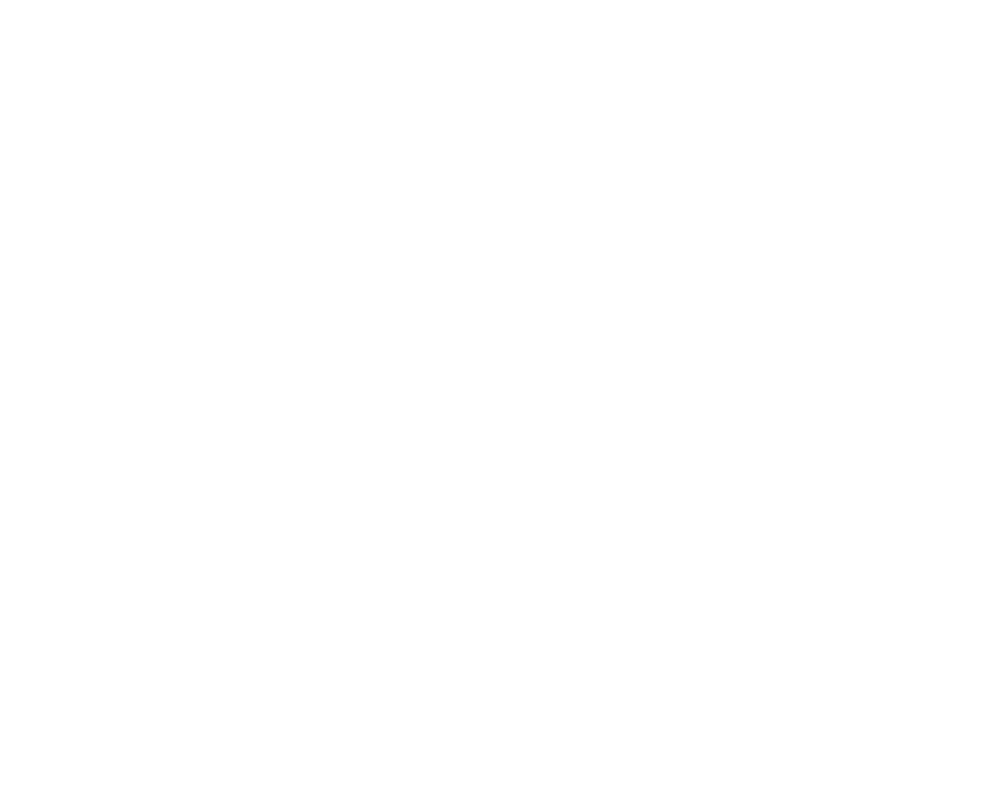
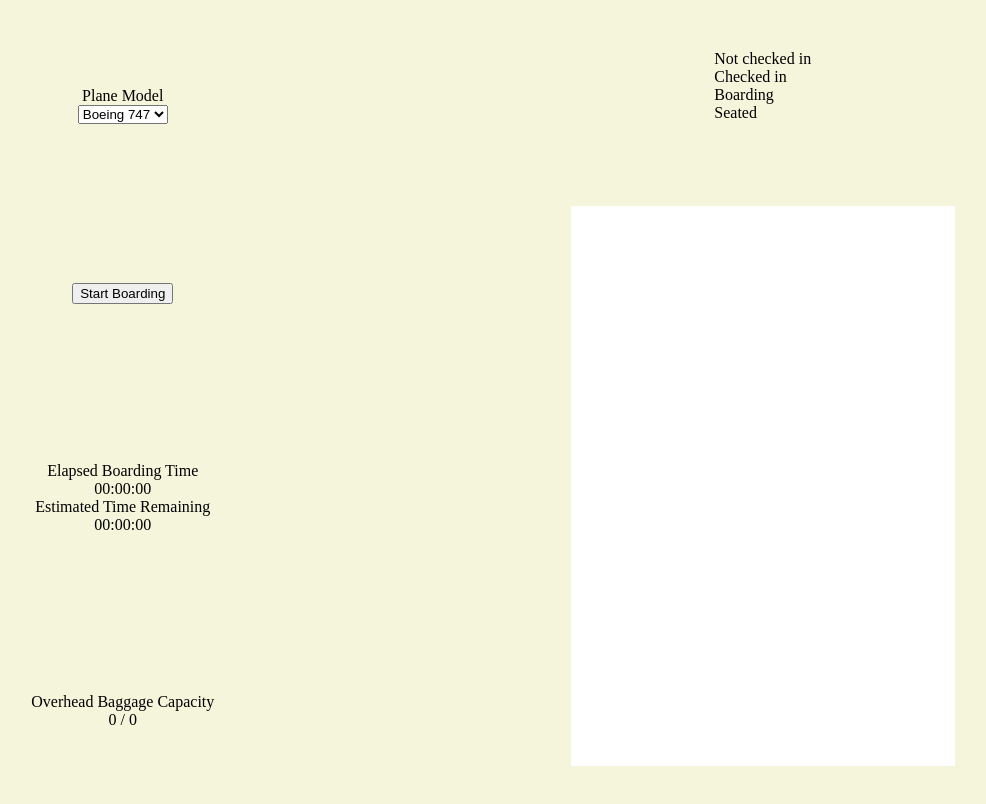
Before and after one commit to kjsheehy/brdng, a plain HTML site: page Airline/index.html in a window 1280 px wide. Shown: the whole page, without its empty margins (155-1141 px from the left). Drawn offline with Linux system fonts and the light colour scheme.

Commit message:
rough layout of Airline UI created

```diff
--- a/Airline/index.html
+++ b/Airline/index.html
@@ -13,7 +13,43 @@
     <link rel="stylesheet" href="style.css" />
   </head>
   <body>
-    <div class="container"></div>
+    <div id="left" class="container">
+      <div id="plane-select-container" class="container">
+        <label for="plane-select" class="label">Plane Model</label>
+        <select name="plane-select" id="plane-select">
+          <option value="747">Boeing 747</option>
+          <option value="737">Boeing 737</option>
+        </select>
+      </div>
+      <div id="boarding-button-container" class="container">
+        <button type="button" id="boarding-button">Start Boarding</button>
+      </div>
+      <div id="boarding-time-container" class="container">
+        <div id="elapsed-boarding-time-label" class="label">
+          Elapsed Boarding Time
+        </div>
+        <div id="elapsed-boarding-time" class="value">00:00:00</div>
+        <div id="remaining-boarding-time-label" class="label">
+          Estimated Time Remaining
+        </div>
+        <div id="remaining-boarding-time" class="value">00:00:00</div>
+      </div>
+      <div id="baggage-capacity-container" class="container">
+        <div id="baggage-capacity-label" class="label">
+          Overhead Baggage Capacity
+        </div>
+        <div id="baggage-capacity" class="value">0 / 0</div>
+      </div>
+    </div>
+    <div id="right" class="container">
+      <div id="seat-map-legend">
+        <div class="seat-status">Not checked in</div>
+        <div class="seat-status">Checked in</div>
+        <div class="seat-status">Boarding</div>
+        <div class="seat-status">Seated</div>
+      </div>
+      <div id="seat-map"></div>
+    </div>
     <script src="script.js" async defer></script>
   </body>
 </html>
--- a/Airline/style.css
+++ b/Airline/style.css
@@ -0,0 +1,25 @@
+body {
+  height: 100vh;
+  width: 100vw;
+  background-color: beige;
+  display: flex;
+  justify-content: space-around;
+}
+
+.container {
+  display: flex;
+  flex-direction: column;
+  justify-content: space-around;
+  align-items: center;
+}
+
+#right {
+  height: 100%;
+  min-width: 30%;
+}
+
+#seat-map {
+  background-color: white;
+  height: 70%;
+  width: 100%;
+}
```
